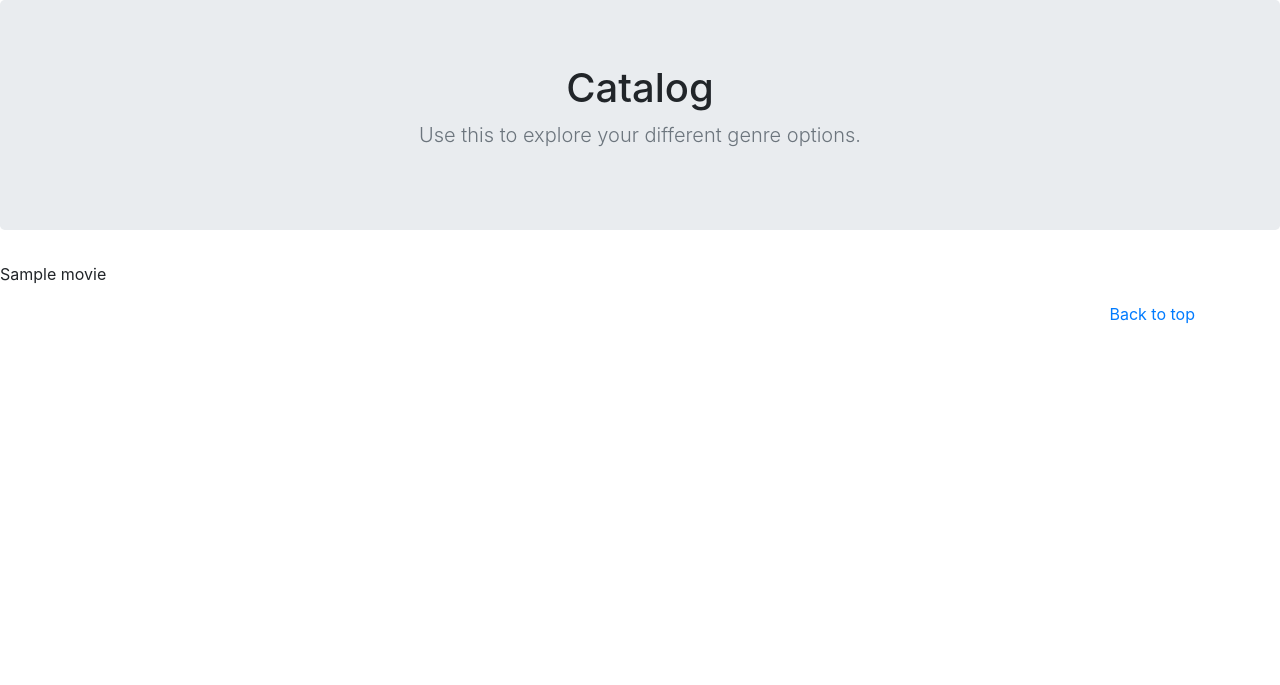
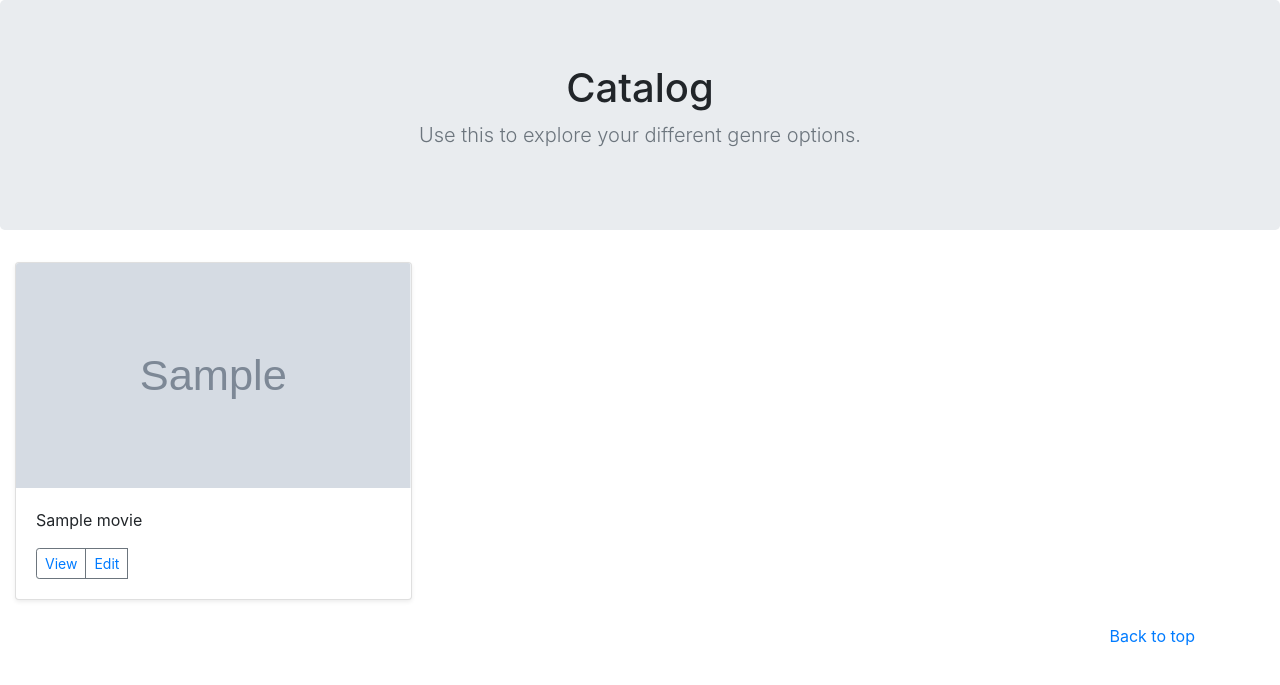
Before and after one commit to Jay-Shah10/catalog, a Django app: page /1 in a window 1280 px wide. Shown: the part 56-741 px from the top of the page. Run offline with Django 3.2, Linux system fonts and the light colour scheme; tables that the repository leaves empty hold one stand-in row (values such as "Sample post"); grey boxes marked "Sample" are stand-in pictures; some libraries are stand-ins or nearby versions.

Commit message:
added in images.

```diff
--- a/catalog/urls.py
+++ b/catalog/urls.py
@@ -15,8 +15,13 @@ Including another URLconf
 """
 from django.contrib import admin
 from django.urls import path, include
+from . import  settings
+from django.contrib.staticfiles.urls import static
+from django.contrib.staticfiles.urls import staticfiles_urlpatterns
 
 urlpatterns = [
     path('admin/', admin.site.urls),
     path('', include('genre.urls')),
 ]
+urlpatterns += staticfiles_urlpatterns()
+urlpatterns += static(settings.MEDIA_URL, document_root=settings.MEDIA_ROOT)
--- a/genre/templates/genre/movies.html
+++ b/genre/templates/genre/movies.html
@@ -3,7 +3,25 @@
 
     {% include "genre/headers.html" %}
         {% for movie in movies  %}
-            <p>{{movie.title}}</p>
+        <div class="col-md-4">
+          <div class="card mb-4 shadow-sm">
+
+            <svg class="bd-placeholder-img card-img-top"  width="100%" height="225" xmlns="http://www.w3.org/2000/svg" preserveAspectRatio="xMidYMid slice" focusable="false" role="img"  aria-label="Placeholder: Thumbnail">
+            <image xlink:href="{{movie.image.url}}" height="100%" width="100%"/>
+            <text x="50%" y="50%" fill="#eceeef" dy=".3em"></text>
+            </svg>
+
+            <div class="card-body">
+            <p class="card-text">{{movie.title}}</p>
+              <div class="d-flex justify-content-between align-items-center">
+                <div class="btn-group">
+                  <button type="button" class="btn btn-sm btn-outline-secondary"><a href="#">View</button>
+                  <button type="button" class="btn btn-sm btn-outline-secondary"><a href="#">Edit</button>
+                </div>
+              </div>
+            </div>
+          </div>
+        </div>
         {% endfor %}
 
     {% endblock content %}
```
Also changed, not shown: genre/templates/genre/index.html (+8 -4 lines).
